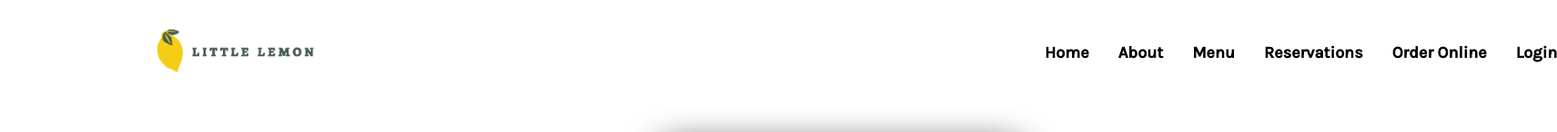
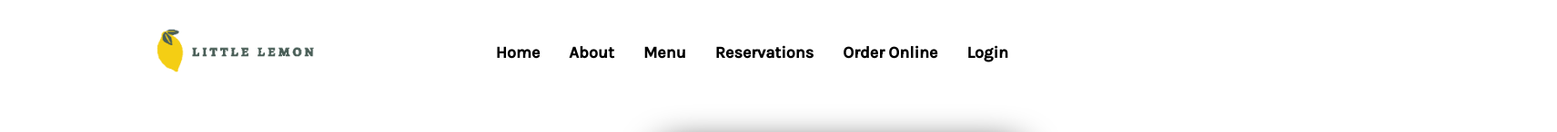
Before and after one commit to SzaZsom/little-lemon-restaurant-website, a React (Create React App) app: page /about in a window 1280 px wide. Shown: the top 146 px of the page at 91% size, 1711 px wide, since content can reach past the window. Built offline with nearby package versions, Linux system fonts and the light colour scheme; grey boxes are pictures that could not be loaded; a web font is replaced by a local one.

Commit message:
Made necessary changes

```diff
--- a/public/index.html
+++ b/public/index.html
@@ -41,6 +41,5 @@
   <body>
     <noscript>You need to enable JavaScript to run this app.</noscript>
     <div id="root"></div>
-    <script src="https://raw.githubusercontent.com/Meta-Front-End-Developer-PC/capstone/master/api.js"></script>
   </body>
 </html>
--- a/src/components/Burger.js
+++ b/src/components/Burger.js
@@ -31,7 +31,7 @@ useEffect(() => {
 
   return (
     <>
-        <div className='burger' open={open} onClick={() => setOpen(!open)}>
+        {/* <div className='burger' open={open} onClick={() => setOpen(!open)}>
             <div style={{
             backgroundColor: open ? 'var(--primary-yellow)' : '',
             transform: open ? 'rotate(45deg)' : 'rotate(0deg)',
@@ -47,10 +47,9 @@ useEffect(() => {
             transform: open ? 'rotate(-45deg)' : 'rotate(0deg)',
             transformOrigin: '1px',
             }} className='burger_line'/>
-        </div>
-        {open && window.innerWidth < 890 && (
-        <style>{`body { overflow: hidden; }`}</style>
-        )}
+        </div> */}
+        {/* {open && window.innerWidth < 890 && (
+        <style>{`body { overflow: hidden; }`}</style> */}
         <RightNav open={open}/>
     </>
   )
--- a/src/components/RightNav.js
+++ b/src/components/RightNav.js
@@ -5,10 +5,11 @@ import "./RightNav.css"
 const RightNav = ({ open }) => {
 
   return (
-    <ul open={open} className='rightNav' style={{
-            transform: open ? 'translateX(0)' : 'translateX(100%)',
-            transition: 'transform 0.3s ease-in-out',
-        }}>
+    // <ul open={open} className='rightNav' style={{
+    //         transform: open ? 'translateX(0)' : 'translateX(100%)',
+    //         transition: 'transform 0.3s ease-in-out',
+    //     }}>
+    <ul className='rightNav'>
         <Link className='link'  to="/">Home</Link>
         <Link className='link'  to="/about">About</Link>
         <Link className='link'  to="/menu">Menu</Link>
```
Also changed, not shown: 1 other file (tests, documents, lock files or other folders).
